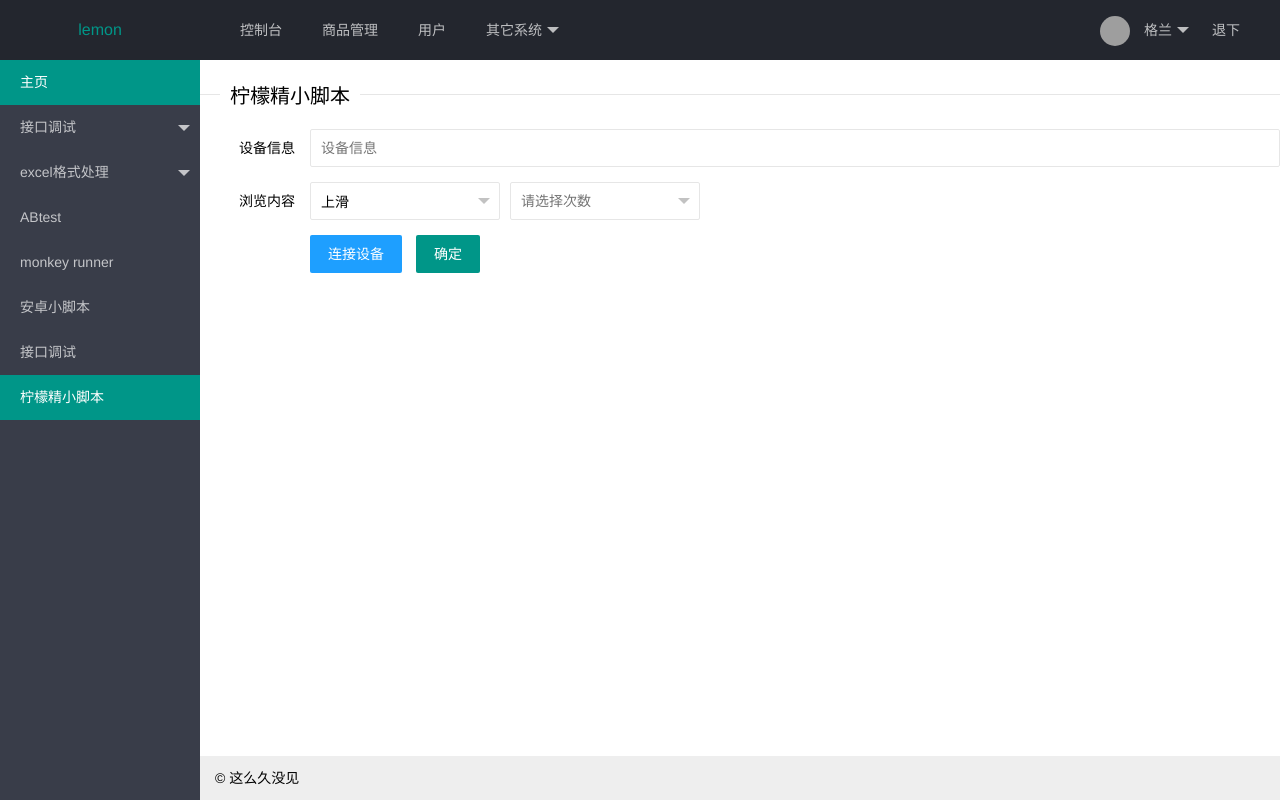
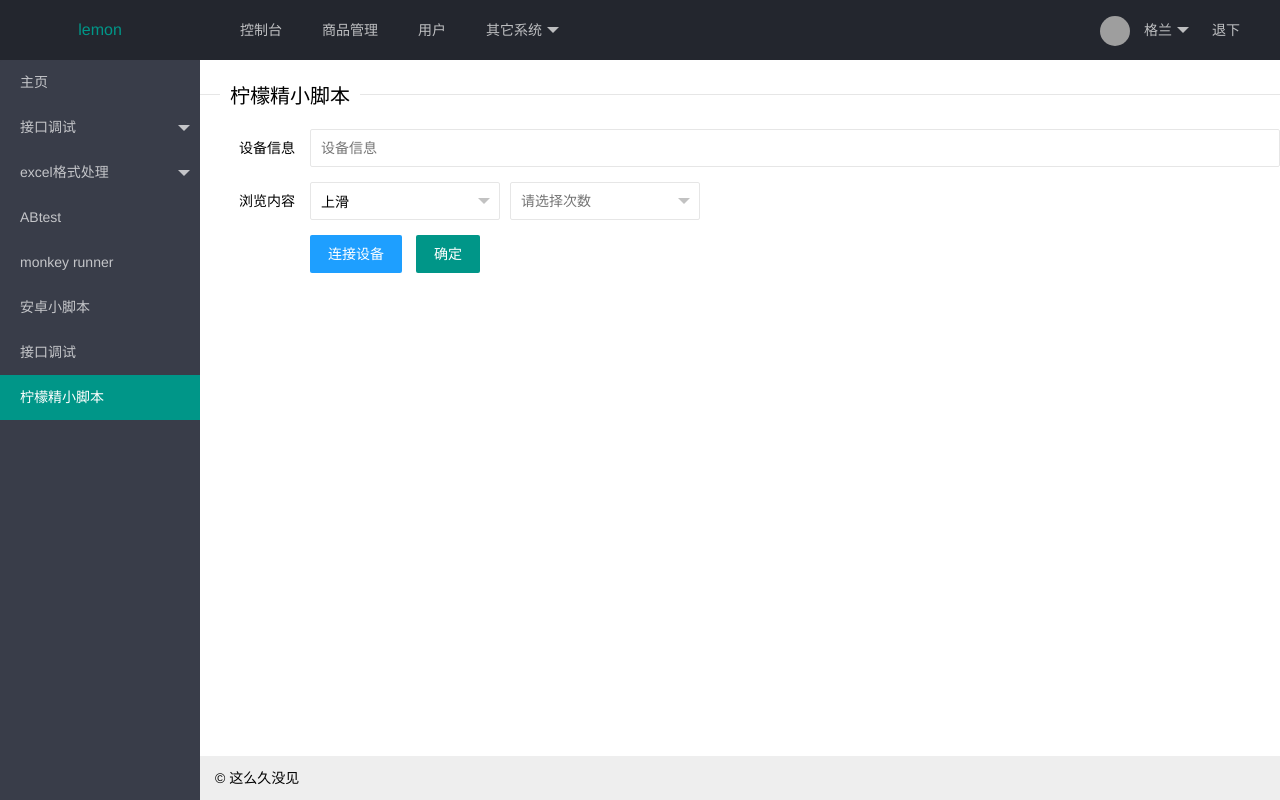
Before and after one commit to sumeilan/mysite, a Django app: page /lemon/ in a window 1280 px wide. Run offline with Django 3.2, Linux system fonts and the light colour scheme; some libraries are stand-ins or nearby versions; grey boxes are pictures that could not be loaded.

Commit message:
20200622

```diff
--- a/templates/lemon.html
+++ b/templates/lemon.html
@@ -46,7 +46,7 @@
         <div class="layui-side-scroll">
             <!-- 左侧导航区域（可配合layui已有的垂直导航） -->
             <ul class="layui-nav layui-nav-tree" lay-filter="test">
-                <li class="layui-nav-item layui-this"><a href="{% url 'index' %}">主页</a></li>
+                <li class="layui-nav-item"><a href="{% url 'index' %}">主页</a></li>
                 <li class="layui-nav-item">
                     <a class="" href="javascript:;">接口调试</a>
                     <dl class="layui-nav-child">
--- a/templates/testcase.html
+++ b/templates/testcase.html
@@ -45,7 +45,7 @@
         <div class="layui-side-scroll">
             <!-- 左侧导航区域（可配合layui已有的垂直导航） -->
             <ul class="layui-nav layui-nav-tree" lay-filter="test">
-                <li class="layui-nav-item layui-this"><a href="{% url 'index' %}">主页</a></li>
+                <li class="layui-nav-item"><a href="{% url 'index' %}">主页</a></li>
                 <li class="layui-nav-item">
                     <a class="" href="javascript:;">接口调试</a>
                     <dl class="layui-nav-child">
```
